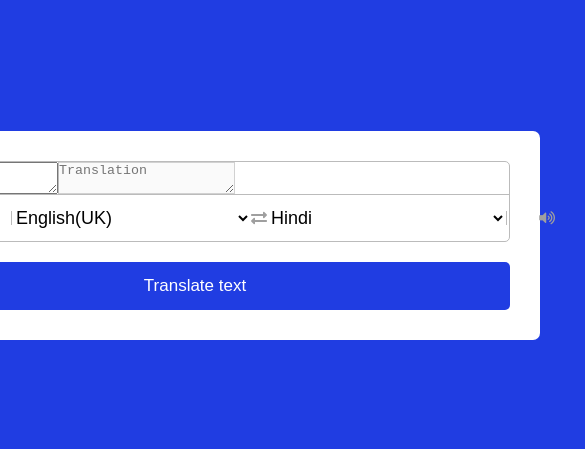
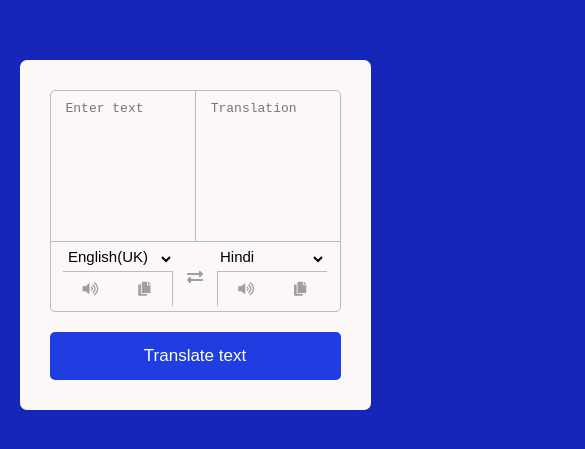
Before and after one commit to Madh-dev/Translator, a plain HTML site: page index.html in a window 390 px wide. Shown: the part 187-636 px from the top of the page, 585 px wide, since content can reach past the window. Drawn offline with Linux system fonts and the light colour scheme.

Commit message:
The media query sorted out

```diff
--- a/style.css
+++ b/style.css
@@ -11,7 +11,7 @@ body{
     background: #203de2;
 }
 .container{
-    width:690px;
+    width:800px;
     background: #fff;
     border-radius: 7px;
     padding:30px;
@@ -28,7 +28,7 @@ body{
     border-left:1px solid #bbb;
     border-radius: 0;
 }
-.text-input textaarea{
+.text-input textarea{
     height: 250px;
     width: 100%;
     border:none;
@@ -42,11 +42,15 @@ body{
 .controls, li, .icons, .icons i{
     display: flex;
     align-items: center;
-    justify-content: space-between;
+    justify-content: space-around;
 }
 .controls{
     padding: 12px 15px;
     list-style: none;
+}
+.controls .row{
+    display: flex;
+    flex: 0 0 40% !important;
 }
 .controls .row.from .icons{
     padding-right: 15px;
@@ -57,7 +61,7 @@ body{
     border-left: 1px solid #bbb;
 }
 .controls .icons{
-    width: 38%;
+    width: 28%;
 }
 .controls .icons i{
     width: 50px;
@@ -76,6 +80,8 @@ body{
     color:#9f9f9f;
     font-size: 16px;
     cursor: pointer;
+    justify-content: center;
+    align-items: center;
 }
 .container button{
     width: 100%;
@@ -89,3 +95,87 @@ body{
     border-radius: 5px;
     background: #203de2;
 }
+
+
+@media only screen and (max-width:992px){
+    body{
+        display: flex;
+        align-items: center;
+        justify-content: center;
+        min-height: 100vh;
+        background: #1c5996 !important;
+        flex-wrap: nowrap;
+        overflow-x: hidden;
+    }
+    .container{
+        width:75%;
+        background: rgb(255, 255, 255);
+        border-radius: 7px;
+        padding:30px;
+    }
+    .text-input textarea{
+        height: 150px;
+        width: 100%;
+        border:none;
+        outline:none;
+        resize: none;
+        font-size: 18px;
+        border-radius: 5px;
+        background: none;
+        padding: 10px 15px;
+    }
+    .controls .row{
+        flex-direction: column;
+    }
+    .controls{
+        padding: 5px 7px;
+        list-style: none;
+    }
+    .controls .row .icons{
+        order: 2;
+        width: 100%;
+        border-top: 1px solid #bbb;
+        padding:  10px 0;
+    }
+    .controls .row select{
+        order:  1;
+        padding-bottom: 5px;
+        width: 100%;
+    }
+    .controls .row.from .icons{
+        margin-right: 1%;
+        padding-right: 1% !important;
+    }
+    .controls .row.to .icons{
+        margin-left: 2%;
+        padding-left: 1% !important;
+    }
+    ::placeholder{
+        font-size: medium;
+    }
+}
+
+
+@media only screen and (max-width:480px){
+    body{
+        display: flex;
+        align-items: center;
+        justify-content: center;
+        min-height: 100vh;
+        background: #1626b9 !important;
+        flex-wrap: nowrap;
+        overflow-x: hidden;
+    }
+    .container{
+        width:90%;
+        background: rgb(252, 248, 248);
+        border-radius: 7px;
+        padding:30px;
+    }
+    .controls .row select{
+        border:none;
+        outline: none;
+        font-size: 15px;
+        background: none;
+    }
+}
```
